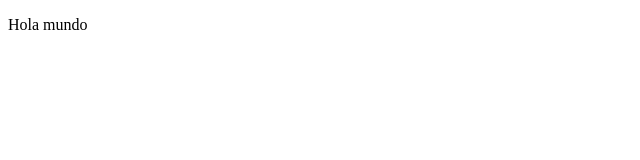
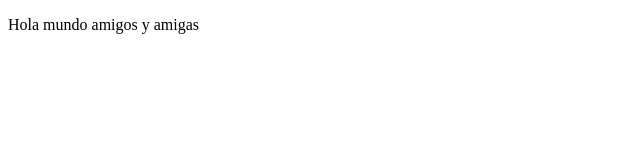
Before and after one commit to jcabrerachirre/ProyDemo, a plain HTML site: page index.html in a window 1280 px wide. Shown: the whole page, without its empty margins (0-640 px from the left). Drawn offline with Linux system fonts and the light colour scheme.

Commit message:
cambio de mensajessss

```diff
--- a/index.html
+++ b/index.html
@@ -8,7 +8,7 @@
 </head>
 <body>
     <p>
-        Hola mundo
+        Hola mundo amigos y amigas
     </p>
 </body>
 </html>
```
